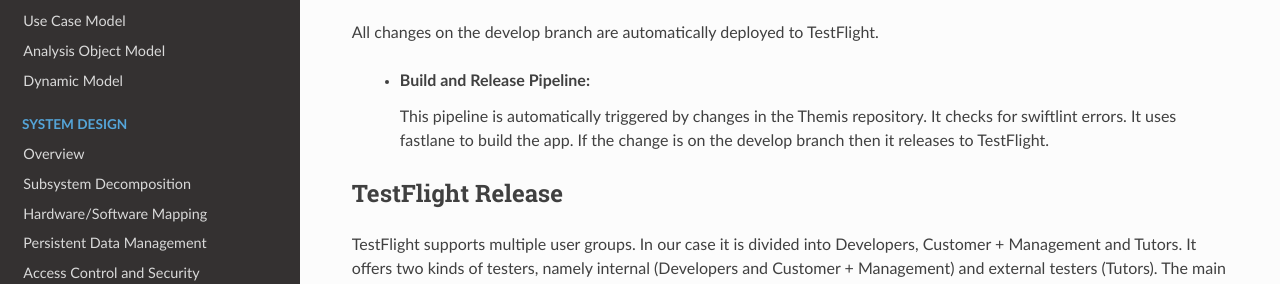
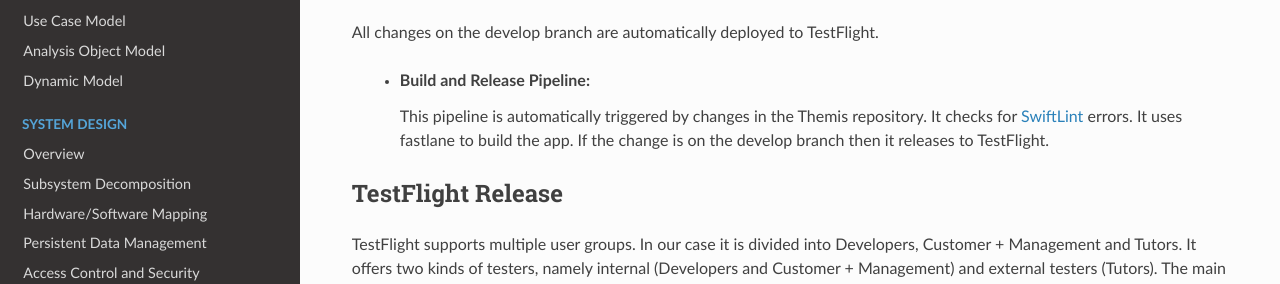
Before and after one commit to ls1intum/Themis, a Sphinx documentation site: the page built from docs/admin/app/deployment.rst, in a window 1280 px wide. Shown: the part 195-479 px from the top of the page. Built offline with Sphinx 7.4.7 and the Read the Docs theme 2.0.0, drawn with Linux system fonts in a browser that asks for light colours.

```diff
--- a/docs/admin/app/deployment.rst
+++ b/docs/admin/app/deployment.rst
@@ -11,7 +11,7 @@ All changes on the develop branch are automatically deployed to TestFlight.
 
   * **Build and Release Pipeline:**
 
-    This pipeline is automatically triggered by changes in the Themis repository. It checks for swiftlint errors. It uses
+    This pipeline is automatically triggered by changes in the Themis repository. It checks for `SwiftLint`_ errors. It uses
     fastlane to build the app. If the change is on the develop branch then it releases to TestFlight.
 
 ~~~~~~~~~~~~~~~~~~~
```
Also changed, not shown: other parts of docs/admin/app/deployment.rst (+2 -0 lines).
